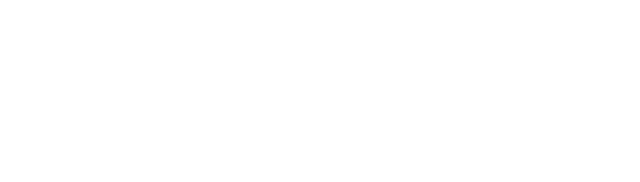
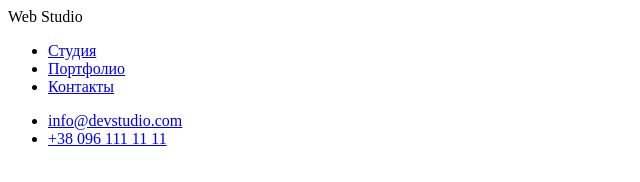
Before and after one commit to Jane-Horbul/goit-markup-hw-01, a plain HTML site: page index.html in a window 1280 px wide. Shown: the whole page, without its empty margins (0-640 px from the left). Drawn offline with Linux system fonts and the light colour scheme.

Commit message:
Дадає header до проекту

```diff
--- a/index.html
+++ b/index.html
@@ -4,10 +4,29 @@
 <head>
     <meta charset="UTF-8">
     <meta name="viewport" content="width=device-width, initial-scale=1.0">
-    <title>Document</title>
+    <title>Web Studio</title>
 </head>
 
 <body>
+    <header>
+        <nav>
+            <!--site logo-->
+            <a>Web Studio</a>
+            <!--site menu-->
+            <ul>
+                <li><a href="/studio">Студия</a></li>
+                <li><a href="/portfolio">Портфолио</a></li>
+                <li><a href="/contact">Контакты</a></li>
+            </ul>
+        </nav>
+        <!--contacts-->
+        <div>
+            <ul>
+                <li><a href="mailto:info@devstudio.com">info@devstudio.com</a></li>
+                <li><a href="tel:+380961111111">+38 096 111 11 11</a></li>
+            </ul>
+        </div>
+    </header>
 
 </body>
 
```
